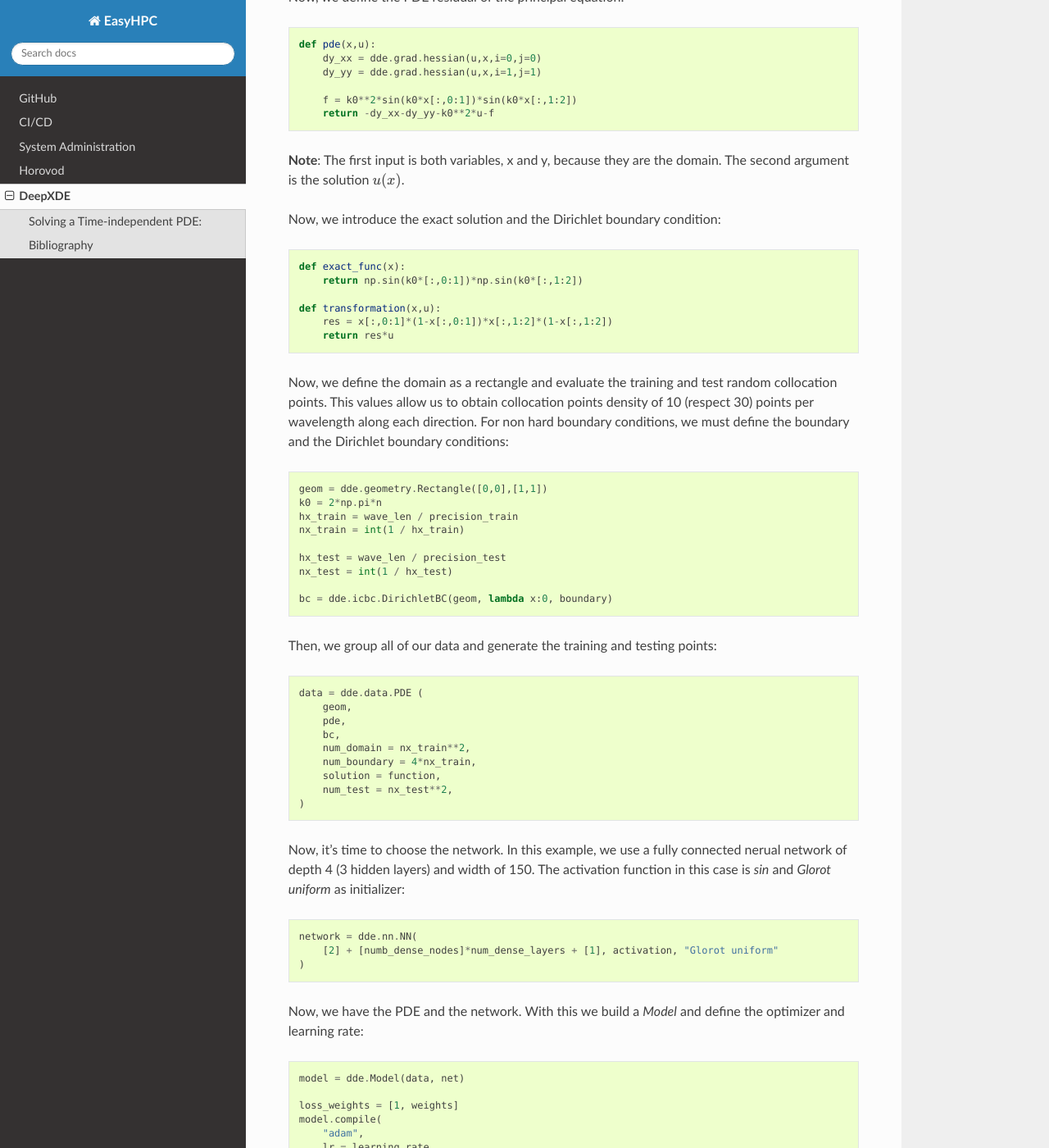
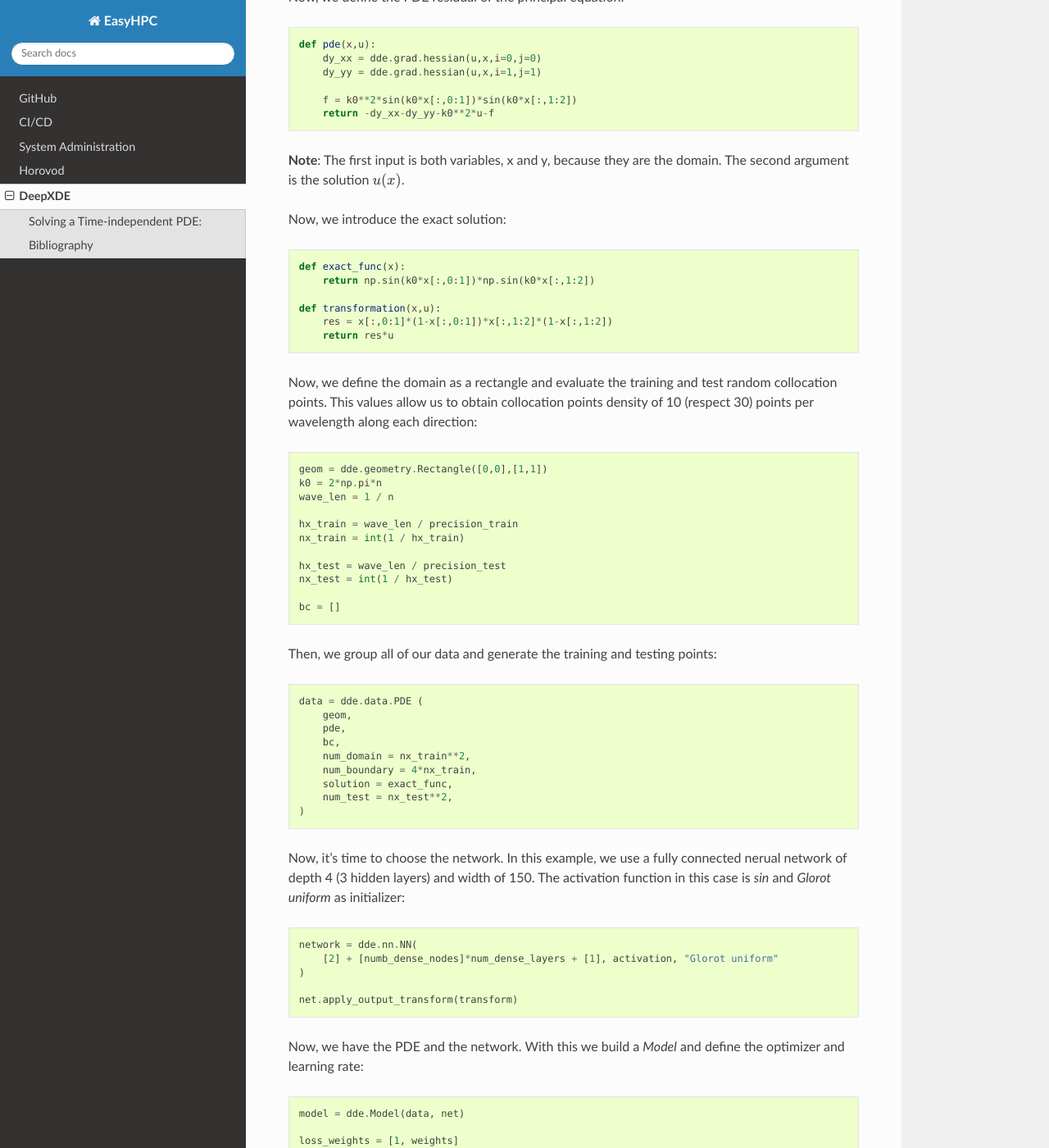
Before and after one commit to pescap/EasyHPC, a Sphinx documentation site: the page built from docs/source/deepxde.rst, in a window 1280 px wide and 1400 px high, scrolled down 1297 px. Shown: the whole window at 82% size. Built offline with Sphinx 7.4.7 and the Read the Docs theme 2.0.0, drawn with Linux system fonts in a browser that asks for light colours; some of the changed text lies outside the part shown.

Commit message:
Fixed parts of the code

```diff
--- a/docs/source/deepxde.rst
+++ b/docs/source/deepxde.rst
@@ -62,28 +62,29 @@ Now, we define the PDE residual of the principal equation::
 
 **Note**: The first input is both variables, x and y, because they are the domain. The second argument is the solution :math:`u(x)`.
 
-Now, we introduce the exact solution and the Dirichlet boundary condition::
+Now, we introduce the exact solution::
 
     def exact_func(x):
-        return np.sin(k0*[:,0:1])*np.sin(k0*[:,1:2])
+        return np.sin(k0*x[:,0:1])*np.sin(k0*x[:,1:2])
 
     def transformation(x,u):
         res = x[:,0:1]*(1-x[:,0:1])*x[:,1:2]*(1-x[:,1:2])
         return res*u
 
 Now, we define the domain as a rectangle and evaluate the training and test random collocation points.
-This values allow us to obtain collocation points density of 10 (respect 30) points per wavelength along each direction.
-For non hard boundary conditions, we must define the boundary and the Dirichlet boundary conditions::
+This values allow us to obtain collocation points density of 10 (respect 30) points per wavelength along each direction::
 
     geom = dde.geometry.Rectangle([0,0],[1,1])
     k0 = 2*np.pi*n
+    wave_len = 1 / n
+
     hx_train = wave_len / precision_train
     nx_train = int(1 / hx_train)
 
     hx_test = wave_len / precision_test
     nx_test = int(1 / hx_test)
 
-    bc = dde.icbc.DirichletBC(geom, lambda x:0, boundary)
+    bc = []
 
 Then, we group all of our data and generate the training and testing points::
 
@@ -93,7 +94,7 @@ Then, we group all of our data and generate the training and testing points::
         bc,
         num_domain = nx_train**2,
         num_boundary = 4*nx_train,
-        solution = function,
+        solution = exact_func,
         num_test = nx_test**2,
     )
 
@@ -104,6 +105,8 @@ The activation function in this case is `sin` and `Glorot uniform` as initialize
         [2] + [numb_dense_nodes]*num_dense_layers + [1], activation, "Glorot uniform"
     )
 
+    net.apply_output_transform(transform)
+
 Now, we have the PDE and the network. With this we build a `Model` and define the optimizer and learning rate::
 
     model = dde.Model(data, net)
@@ -151,7 +153,7 @@ Saving the plots::
         return -dy_xx-dy_yy-k0**2*u-f
 
     def exact_func(x):
-        return np.sin(k0*[:,0:1])*np.sin(k0*[:,1:2])
+        return np.sin(k0*x[:,0:1])*np.sin(k0*x[:,1:2])
 
     def transformation(x,u):
         res = x[:,0:1]*(1-x[:,0:1])*x[:,1:2]*(1-x[:,1:2])
@@ -159,13 +161,15 @@ Saving the plots::
 
     geom = dde.geometry.Rectangle([0,0],[1,1])
     k0 = 2*np.pi*n
+    wave_len = 1 / n
+
     hx_train = wave_len / precision_train
     nx_train = int(1 / hx_train)
 
     hx_test = wave_len / precision_test
     nx_test = int(1 / hx_test)
 
-    bc = dde.icbc.DirichletBC(geom, lambda x:0, boundary)
+    bc = []
 
     data = dde.data.PDE (
         geom,
@@ -173,13 +177,15 @@ Saving the plots::
         bc,
         num_domain = nx_train**2,
         num_boundary = 4*nx_train,
-        solution = function,
+        solution = exact_func,
         num_test = nx_test**2,
     )
 
-    network = dde.nn.NN(
-        [2] + [numb_dense_nodes]*num_dense_layers + [1], activation, "Glorot uniform"
+    net = dde.nn.FNN(
+       [2] + [num_dense_nodes] * num_dense_layers + [1], activation, "Glorot uniform"
     )
+
+    net.apply_output_transform(transform)
 
     model = dde.Model(data, net)
 
```
Also changed, not shown: other parts of docs/source/deepxde.rst (+4 -6 lines).
